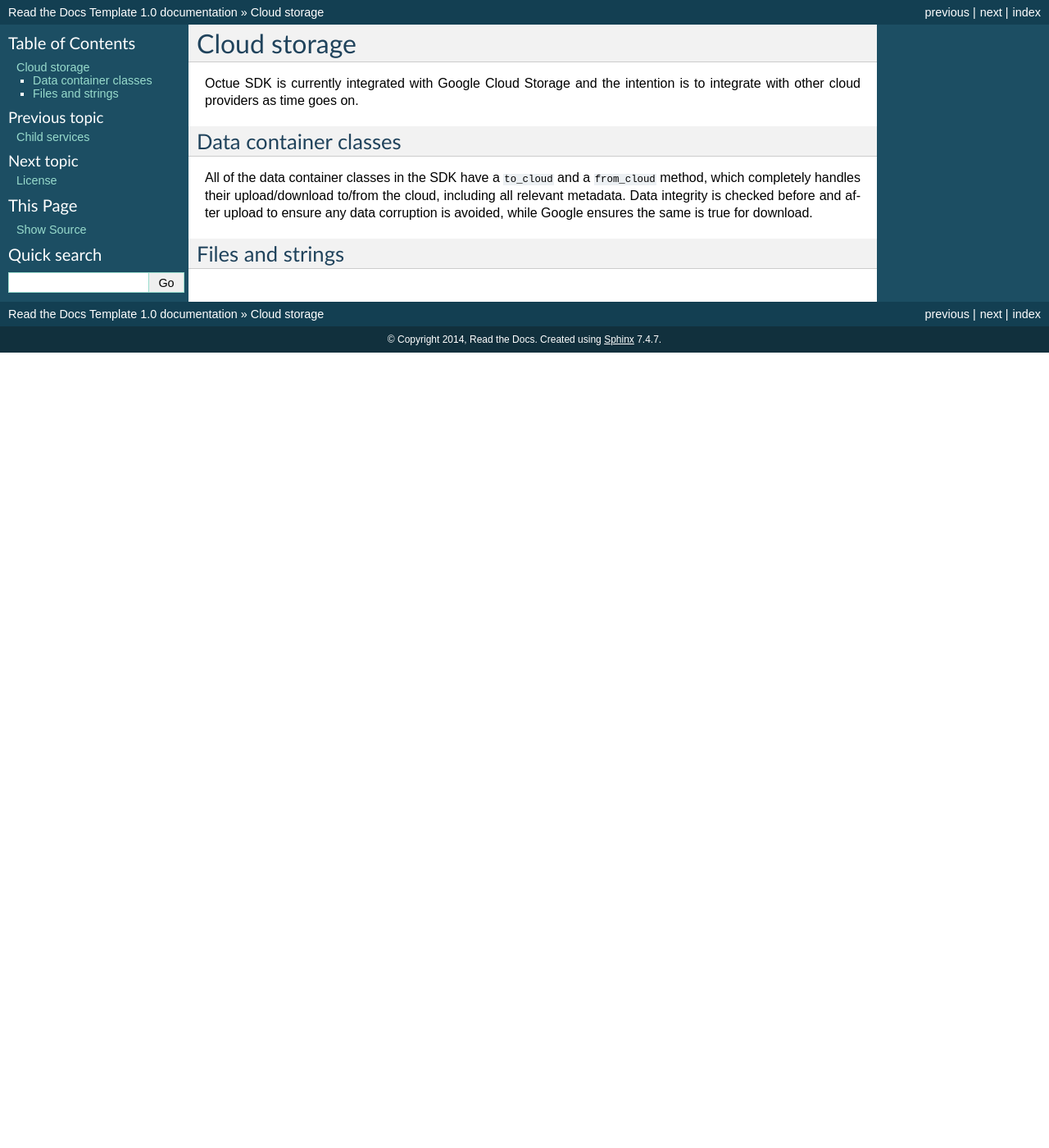
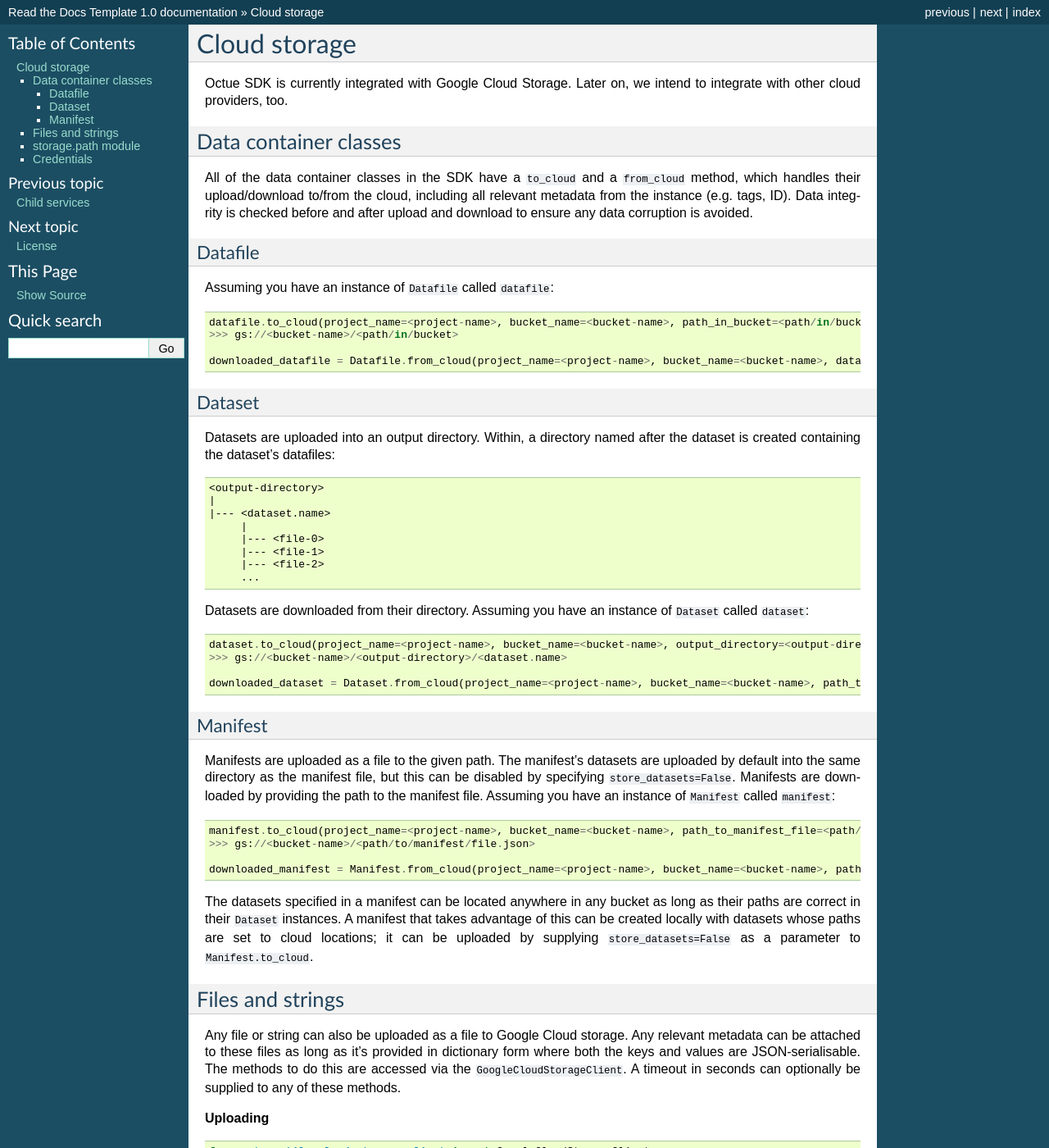
Before and after one commit to octue/octue-sdk-python, a Sphinx documentation site: the page built from docs/source/cloud_storage.rst, in a window 1280 px wide and 1400 px high. Shown: the whole window at 82% size. Built offline with Sphinx 7.4.7, drawn with Linux system fonts in a browser that asks for light colours; some of the changed text lies outside the part shown.

Commit message:
DOC: Add documentation on Google Cloud Storage integration

```diff
--- a/docs/source/cloud_storage.rst
+++ b/docs/source/cloud_storage.rst
@@ -4,15 +4,174 @@
 Cloud storage
 =============
 
-Octue SDK is currently integrated with Google Cloud Storage and the intention is to integrate with other cloud providers
-as time goes on.
+Octue SDK is currently integrated with Google Cloud Storage. Later on, we intend to integrate with other cloud
+providers, too.
 
+----------------------
 Data container classes
 ----------------------
+All of the data container classes in the SDK have a ``to_cloud`` and a ``from_cloud`` method, which handles their
+upload/download to/from the cloud, including all relevant metadata from the instance (e.g. tags, ID). Data integrity is
+checked before and after upload and download to ensure any data corruption is avoided.
 
-All of the data container classes in the SDK have a ``to_cloud`` and a ``from_cloud`` method, which
-completely handles their upload/download to/from the cloud, including all relevant metadata. Data integrity is checked
-before and after upload to ensure any data corruption is avoided, while Google ensures the same is true for download.
+Datafile
+--------
+Assuming you have an instance of ``Datafile`` called ``datafile``:
 
+.. code-block:: python
+
+    datafile.to_cloud(project_name=<project-name>, bucket_name=<bucket-name>, path_in_bucket=<path/in/bucket>)
+    >>> gs://<bucket-name>/<path/in/bucket>
+
+    downloaded_datafile = Datafile.from_cloud(project_name=<project-name>, bucket_name=<bucket-name>, datafile_path=<path/in/bucket>)
+
+
+Dataset
+-------
+Datasets are uploaded into an output directory. Within, a directory named after the dataset is created containing the
+dataset's datafiles:
+
+.. code-block:: bash
+
+    <output-directory>
+    |
+    |--- <dataset.name>
+         |
+         |--- <file-0>
+         |--- <file-1>
+         |--- <file-2>
+         ...
+
+Datasets are downloaded from their directory. Assuming you have an instance of ``Dataset`` called ``dataset``:
+
+.. code-block:: python
+
+    dataset.to_cloud(project_name=<project-name>, bucket_name=<bucket-name>, output_directory=<output-directory>)
+    >>> gs://<bucket-name>/<output-directory>/<dataset.name>
+
+    downloaded_dataset = Dataset.from_cloud(project_name=<project-name>, bucket_name=<bucket-name>, path_to_dataset_directory=<output-directory>/<dataset.name>)
+
+
+Manifest
+--------
+Manifests are uploaded as a file to the given path. The manifest's datasets are uploaded by default into the same
+directory as the manifest file, but this can be disabled by specifying ``store_datasets=False``. Manifests are
+downloaded by providing the path to the manifest file. Assuming you have an instance of ``Manifest`` called ``manifest``:
+
+.. code-block:: python
+
+    manifest.to_cloud(project_name=<project-name>, bucket_name=<bucket-name>, path_to_manifest_file=<path/to/manifest/file.json>)
+    >>> gs://<bucket-name>/<path/to/manifest/file.json>
+
+    downloaded_manifest = Manifest.from_cloud(project_name=<project-name>, bucket_name=<bucket-name>, path_to_manifest_file=<path/to/manifest/file.json>)
+
+
+The datasets specified in a manifest can be located anywhere in any bucket as long as their paths are correct in their
+``Dataset`` instances. A manifest that takes advantage of this can be created locally with datasets whose paths are set
+to cloud locations; it can be uploaded by supplying ``store_datasets=False`` as a parameter to ``Manifest.to_cloud``.
+
+-----------------
 Files and strings
 -----------------
+Any file or string can also be uploaded as a file to Google Cloud storage. Any relevant metadata can be attached
+to these files as long as it's provided in dictionary form where both the keys and values are JSON-serialisable. The
+methods to do this are accessed via the ``GoogleCloudStorageClient``. A timeout in seconds can optionally be supplied
+to any of these methods.
+
+**Uploading**
+
+.. code-block:: python
+
+    from octue.utils.cloud.storage.client import GoogleCloudStorageClient
+
+
+    storage_client = GoogleCloudStorageClient(project_name=<project-name>)
+
+    storage_client.upload_file(
+        local_path=<path/to/file>,
+        bucket_name=<bucket-name>,
+        path_in_bucket=<path/to/file/in/bucket>,
+        metadata={"tags": ["blah", "glah", "jah"], "cleaned": True, "id": 3}
+    )
+
+    storage_client.upload_from_string(
+        string='[{"height": 99, "width": 72}, {"height": 12, "width": 103}]',
+        bucket_name=<bucket-name>,
+        path_in_bucket=<path/to/file/in/bucket>,
+        metadata={"tags": ["dimensions"], "cleaned": True, "id": 96}
+    )
+
+**Downloading**
+
+.. code-block:: python
+
+    storage_client.download_to_file(
+        bucket_name=<bucket-name>,
+        path_in_bucket=<path/to/file/in/bucket>,
+        local_path=<path/to/file>
+    )
+
+    storage_client.download_as_string(
+        bucket_name=<bucket-name>,
+        path_in_bucket=<path/to/file/in/bucket>,
+    )
+    >>> '[{"height": 99, "width": 72}, {"height": 12, "width": 103}]'
+
+
+**Getting metadata**
+
+.. code-block:: python
+
+    storage_client.get_metadata(
+        bucket_name=<bucket-name>,
+        path_in_bucket=<path/to/file/in/bucket>,
+    )
+    >>> {"tags": ["dimensions"], "cleaned": True, "id": 96}
+
+
+**Deleting**
+
+Files can also be deleted.
+
+.. code-block:: python
+
+    storage_client.delete(bucket_name=<bucket-name>, path_in_bucket=<path/to/file/in/bucket>)
+
+
+**Scanning cloud directories**
+
+A popular method in the ``os.path`` module is ``scandir``, which scans the given directory for files and directories
+and allows iteration through them, providing metadata about them. We have implemented a similar method for Google Cloud
+storage. A filter can optionally be applied to the blobs (files).
+
+.. code-block:: python
+
+    file_filter=lambda blob: blob.name.endswith(".json")
+
+    for file in storage_client.scandir(bucket_name=<bucket-name>, path_in_bucket=<path/to/dir>, filter=file_filter):
+        print(blob.name)
+    >>> path/to/dir/file.json
+        path/to/dir/another_file.json
+        path/to/dir/blah.json
+
+
+-------------------
+storage.path module
+-------------------
+The ``os.path`` module is very useful for working with paths on a regular filesystem, but the paths it makes are not
+compatible with Google Cloud Storage when run on some systems. We have implemented analogues of several of the most
+used methods here in the ``octue.utils.cloud.storage.path`` module.
+
+
+-----------
+Credentials
+-----------
+To use any of the methods above, valid Google Cloud Storage credentials are needed. There are a few ways to
+provide them:
+
+1. Provide ``octue.utils.cloud.storage.client.OCTUE_MANAGED_CREDENTIALS`` as the credentials parameter to the
+   storage client (this is the default value so can be left unspecified), and an environment variable
+   ``GOOGLE_APPLICATION_CREDENTIALS`` containing either the path to or contents of a service account JSON file
+
+2. Provide an instance of ``google.auth.credentials.Credentials`` as the credentials parameter of the storage client,
+   opening up a more diverse array of credential possibilities.
```
